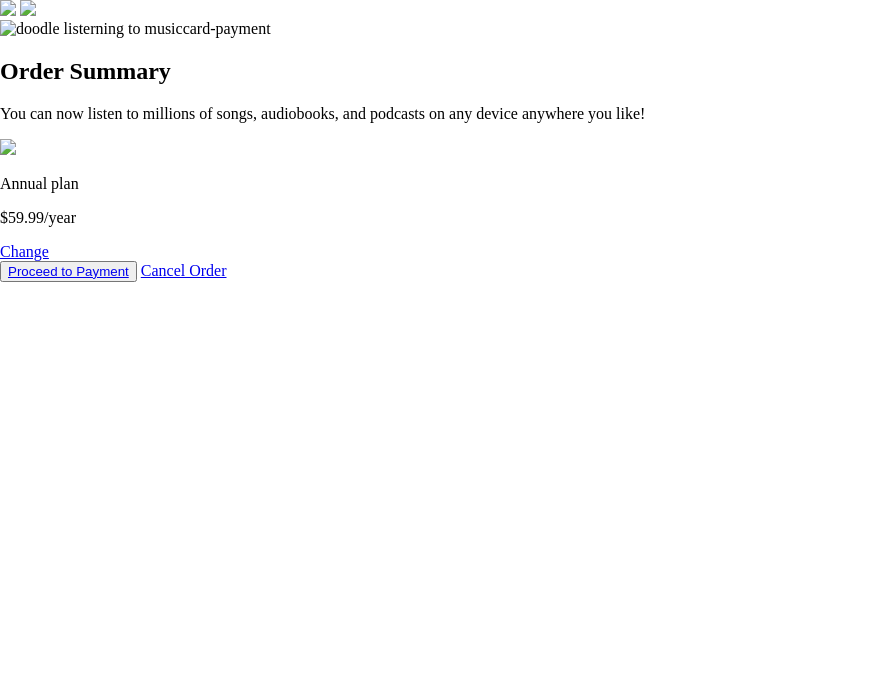
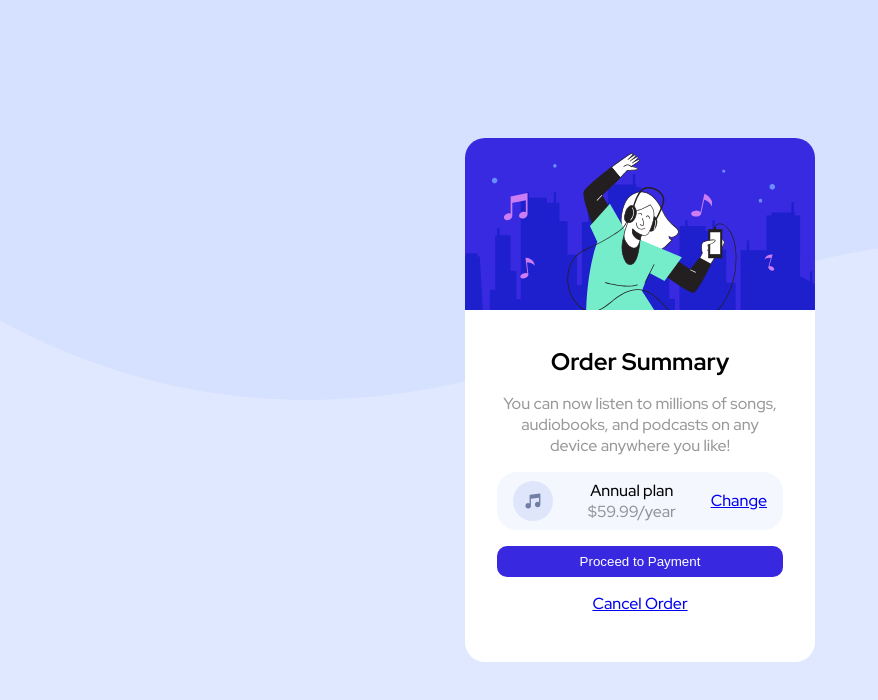
Before and after one commit to oluwajuwon8/Basic-Html-and-Css-project, a plain HTML site: page index.html in a window 1280 px wide. Shown: the whole page, without its empty margins (0-878 px from the left). Drawn offline with Linux system fonts and the light colour scheme.

Commit message:
css sytle

```diff
--- a/index.html
+++ b/index.html
@@ -6,41 +6,44 @@
     <meta name="viewport" content="width=device-width, initial-scale=1.0" />
     <title>Order Summary Card</title>
     <link rel="stylesheet" href="style.css" />
+    <!-- google font starts -->
+    <link rel="preconnect" href="https://fonts.googleapis.com">
+    <link rel="preconnect" href="https://fonts.gstatic.com" crossorigin>
+    <link href="https://fonts.googleapis.com/css2?family=Red+Hat+Display:wght@500;700;900&display=swap" rel="stylesheet">
+    <!-- google fonts end -->
+
   </head>
   <body>
     <div class="container">
       <div class="background">
-        <img class="bg-desktop" src="pattern-background-desktop.svg" />
-        <img class="bg-mobile" src="pattern-background-mobile.svg" />
-      </div>
+        <!-- <img class="bg-desktop" src="./images/pattern-background-desktop.svg" />
+        <img class="bg-mobile" src="./images/pattern-background-mobile.svg" /> -->
         <div class="order-card">
-        <img
-          class="hero image"
-          src="illustration.svg"
-          alt="doodle listerning to musiccard-payment"
-        />
+          <img class="hero-image" src="./images/illustration-hero.svg" alt="doodle listerning to musiccard-payment" />
           <div class="card-payment">
-          <h2 class="">Order Summary</h2>
+            <h2 class="order-sum">Order Summary</h2>
             <p class="decription">
               You can now listen to millions of songs, audiobooks, and podcasts on
               any device anywhere you like!
             </p>
             <div class="order-btn">
               <div class="order-btn-main">
-              <img src="icon-music.svg" class="music-img" />
+                <img src="./images/icon-music.svg" class="music-img" />
+              </div>
               <div class="order-text">
                 <p id="annual-plan">Annual plan</p>
-                <p>$59.99/year</p>
-              </div>
+                <p class="price">$59.99/year</p>
               </div>
               <a href="#" class="change-order"> Change</a>
             </div>
             <button class="payment-btn" id="submit">
-            <a href="#">Proceed to Payment</a>
+              <a href="#" class="payment-link">Proceed to Payment</a>
             </button>
             <a href="#" class="cancel-btn">Cancel Order</a>
           </div>
       </div>
+
+      </div>
     </div>
   </body>
 </html>
--- a/style.css
+++ b/style.css
@@ -2,9 +2,90 @@ body {
     margin: 0;
     padding: 0;
     background-color: white;
+    font-family: 'Red Hat Display', sans-serif;
+}
+p {
+    margin: 0;
+
 }
 
 .hello {
     background-color: blue;
     font-size: 80px;
 }
+.container{
+    width: 100%;
+    height: 100vh;
+    background-color:hsl(225, 100%, 94%);
+}
+.background{
+    display: flex;
+    height: 100%;
+    justify-content: center;
+    align-items: center;
+    background-image: url(./images/pattern-background-desktop.svg);
+    background-repeat: no-repeat;
+    background-size: 100% 50%;
+}
+.order-card{
+    width: 350px;
+    display: flex;
+    justify-content: center;
+    align-items: center;
+    flex-direction: column;
+
+}
+.card-payment{
+    background: white;
+    display: flex;
+    flex-direction: column;
+    gap: 1rem;
+    padding: 3rem 2rem;
+    padding-top: 1rem;
+    text-align: center;
+    border-bottom-left-radius: 20px;
+    border-bottom-right-radius: 20px;
+
+}
+.hero-image{
+    width: 100%;
+    border-top-right-radius: 20px;
+    border-top-left-radius: 20px;
+
+}
+.order-btn{
+    display: flex;
+    justify-content: space-between;
+    align-items: center;
+    padding: 0.5rem 1rem;
+    background-color: hsl(225, 100%, 98%);
+    border-radius: 20px;
+}
+.decription{
+    margin-top: 0;
+    opacity: 0.4;
+}
+.order-sum{
+    margin-bottom: 0;
+}
+.order-btn-main{
+    height: 40px;
+}
+.music-img{
+    height: 100%;
+
+}
+.payment-btn{
+    padding: 0.5rem 0;
+    border-radius: 10px;
+    background-color:hsl(245, 75%, 52%) ;
+    border: none;
+}
+.payment-link{
+    color: white;
+    text-decoration: none;
+
+}
+.price{
+    opacity: 0.4;
+}
```
Also changed, not shown: images/favicon-32x32.png (added), images/icon-music.svg (added), images/illustration-hero.svg (added), images/pattern-background-desktop.svg (added), images/pattern-background-mobile.svg (added). Lines whose indentation alone changed are shown as unchanged.
